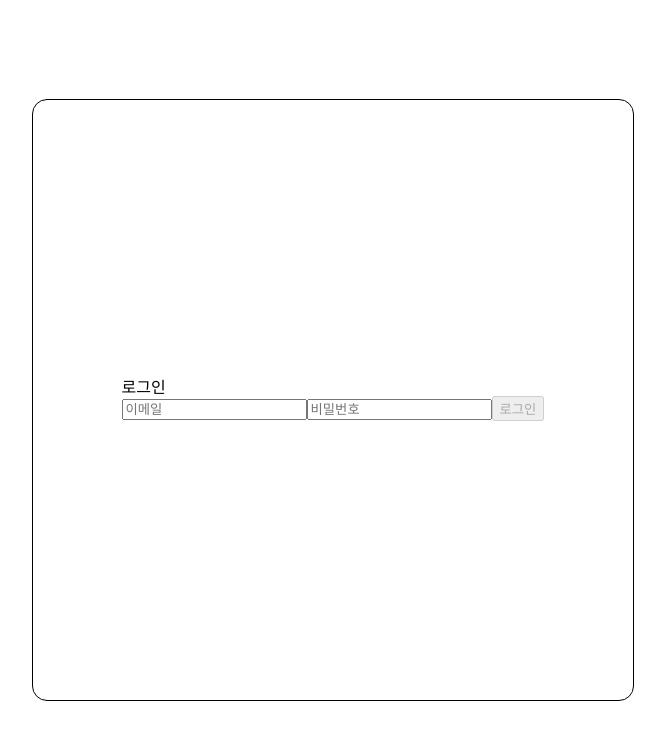
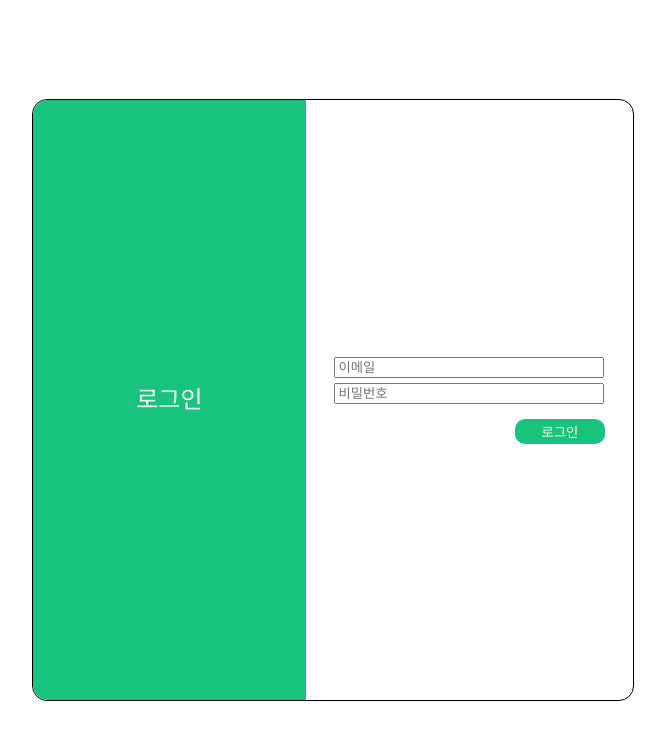
Before and after one commit to brother1-4752/wanted-pre-onboarding-frontend, a React (Create React App) app: page /signin in a window 1280 px wide. Shown: the top 740 px of the page, without its empty margins (307-972 px from the left). Built offline with nearby package versions, Linux system fonts and the light colour scheme.

Commit message:
style: 로그인/회원가입 스타일 공통 컴포넌트 구현 / chore: Layout 경로 변경, home title 색상 변경

```diff
--- a/src/App.tsx
+++ b/src/App.tsx
@@ -1,7 +1,8 @@
 import { Outlet, useLocation, useNavigate } from 'react-router-dom';
-import Layout from './components/common/Layout';
+
 import hasAuth from './utils/hasAuth';
 import { useCallback, useEffect } from 'react';
+import Layout from './components/Layout';
 
 function App() {
   const navigate = useNavigate();
--- /dev/null
+++ b/src/components/SignContainer.tsx
@@ -0,0 +1,59 @@
+import styled from 'styled-components';
+
+const SignInContainer = styled.div`
+  width: 100%;
+  height: 100%;
+
+  display: flex;
+  align-items: center;
+
+  .sign__title {
+    width: 500px;
+    height: 100%;
+    line-height: 30px;
+    font-size: 24px;
+
+    color: white;
+    background-color: #18c37d;
+    border-radius: 15px 0 0 15px;
+
+    display: flex;
+    align-items: center;
+    justify-content: center;
+    text-align: center;
+  }
+
+  .sign__form {
+    width: 100%;
+    height: 300px;
+    display: flex;
+    flex-direction: column;
+    justify-content: center;
+    align-items: flex-end;
+
+    .sign__inputs {
+      width: 100%;
+      display: flex;
+      flex-direction: column;
+      align-items: center;
+      margin-bottom: 10px;
+
+      .sign__input {
+        width: 80%;
+        margin-bottom: 5px;
+      }
+    }
+
+    .sign__button {
+        width: 90px;
+        height: 25px;
+        background-color: #18c37d;
+        color: white;
+        border: none;
+        border-radius: 10px;
+        margin-right: 28px;
+    }
+  }
+`;
+
+export default SignInContainer;
--- a/src/pages/home/Home.styled.ts
+++ b/src/pages/home/Home.styled.ts
@@ -13,8 +13,7 @@ const HomeContainer = styled.div`
     line-height: 30px;
     font-size: 24px;
 
-    border-right: 1px solid black;
-    color: black;
+    color: white;
     background-color: #18c37d;
     border-radius: 15px 0 0 15px;
 
--- a/src/pages/signin/SignIn.tsx
+++ b/src/pages/signin/SignIn.tsx
@@ -3,6 +3,7 @@ import axios from 'axios';
 
 import useInput from '../../hooks/input/useInput';
 import { useNavigate } from 'react-router-dom';
+import SignInContainer from '../../components/SignContainer';
 
 function SignIn() {
   const [email, setEmail, onChangeEmail, validatedByEmail] = useInput(
@@ -45,11 +46,13 @@ function SignIn() {
   };
 
   return (
-    <div>
-      <h1>로그인</h1>
+    <SignInContainer>
+      <h1 className="sign__title">로그인</h1>
 
-      <form onSubmit={handleSignInSubmit}>
+      <form className="sign__form" onSubmit={handleSignInSubmit}>
+        <div className="sign__inputs">
           <input
+            className="sign__input"
             data-testid="email-input"
             type="email"
             id="email"
@@ -59,6 +62,7 @@ function SignIn() {
             required
           />
           <input
+            className="sign__input"
             data-testid="password-input"
             type="password"
             id="password"
@@ -67,7 +71,9 @@ function SignIn() {
             onChange={onChangePassword}
             required
           />
+        </div>
         <button
+          className="sign__button"
           type="submit"
           data-testid="signin-button"
           disabled={isConfirmed ? false : true}
@@ -75,7 +81,7 @@ function SignIn() {
           로그인
         </button>
       </form>
-    </div>
+    </SignInContainer>
   );
 }
 
--- a/src/pages/signup/SignUp.tsx
+++ b/src/pages/signup/SignUp.tsx
@@ -3,6 +3,7 @@ import axios from 'axios';
 
 import useInput from '../../hooks/input/useInput';
 import { useNavigate } from 'react-router-dom';
+import SignInContainer from '../../components/SignContainer';
 
 function SignUp() {
   const [email, setEmail, onChangeEmail, validatedByEmail] = useInput(
@@ -41,11 +42,13 @@ function SignUp() {
   };
 
   return (
-    <div>
-      <h1>회원가입</h1>
+    <SignInContainer>
+      <h1 className="sign__title">회원가입</h1>
 
-      <form onSubmit={handleSignUpSubmit}>
+      <form className="sign__form" onSubmit={handleSignUpSubmit}>
+        <div className="sign__inputs">
           <input
+            className="sign__input"
             data-testid="email-input"
             type="email"
             id="email"
@@ -55,6 +58,7 @@ function SignUp() {
             required
           />
           <input
+            className="sign__input"
             data-testid="password-input"
             type="password"
             id="password"
@@ -63,7 +67,9 @@ function SignUp() {
             onChange={onChangePassword}
             required
           />
+        </div>
         <button
+          className="sign__button"
           type="submit"
           data-testid="signup-button"
           disabled={isConfirmed ? false : true}
@@ -71,7 +77,7 @@ function SignUp() {
           회원가입
         </button>
       </form>
-    </div>
+    </SignInContainer>
   );
 }
 
```
Also changed, not shown: src/components/Layout.tsx (renamed from src/components/common/Layout.tsx). Lines whose indentation alone changed are shown as unchanged.
